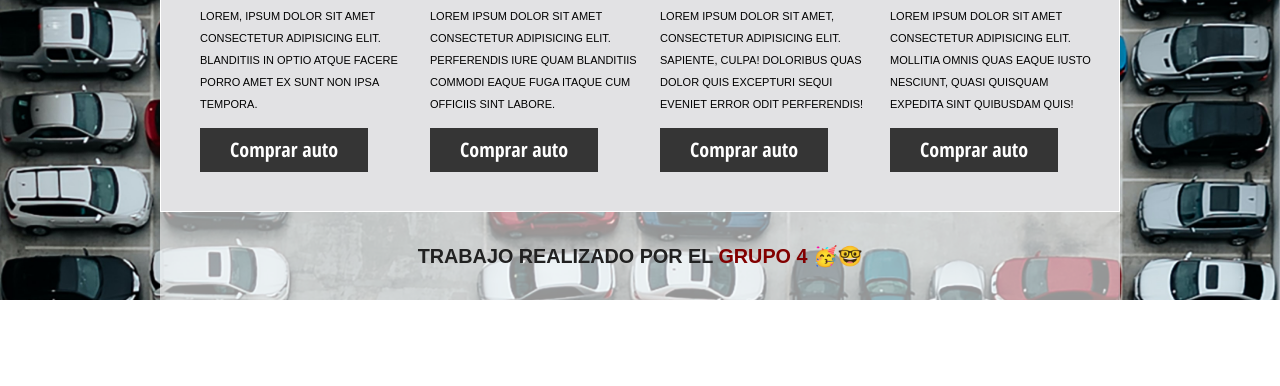
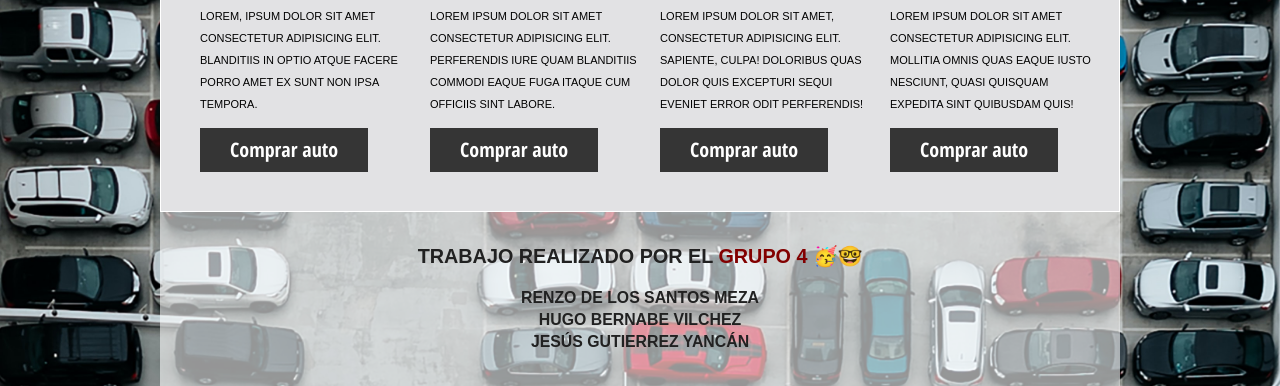
Before and after one commit to JesusGutierez/BotQnA, a plain HTML site: page index.html in a window 1280 px wide. Shown: the part 855-1241 px from the top of the page. Before the commit the page ends 1155 px from the top, so only its background shows below. Drawn offline with nearby package versions, Linux system fonts and the light colour scheme.

Commit message:
nombres de integrantes

```diff
--- a/css/popUp.css
+++ b/css/popUp.css
@@ -155,3 +155,9 @@ footer{
 footer > strong {
   color: rgb(130, 0, 0);
 }
+.lista-miembros{
+  margin-top: 20px;
+}
+.miembro{
+  font-size: 0.8em;
+}
--- a/index.html
+++ b/index.html
@@ -118,7 +118,14 @@ $(function () {
   </section>
   <!-- <button id="toOpen" class="flotante">PopUp</button> -->
   <div class="Click-here botButtom"><img src="svg/chat.svg"> </div>
-  <footer>Trabajo realizado por el <strong>grupo 4</strong> 🥳🤓</footer>
+  <footer>
+    Trabajo realizado por el <strong>grupo 4</strong> 🥳🤓
+    <ul class="lista-miembros">
+      <li class="miembro">Renzo De los Santos Meza</li>
+      <li class="miembro">Hugo Bernabe Vilchez</li>
+      <li class="miembro">Jesús Gutierrez Yancán</li>
+    </ul>
+  </footer>
 
 <div class="custom-model-main">
     <div class="custom-model-inner">
```
